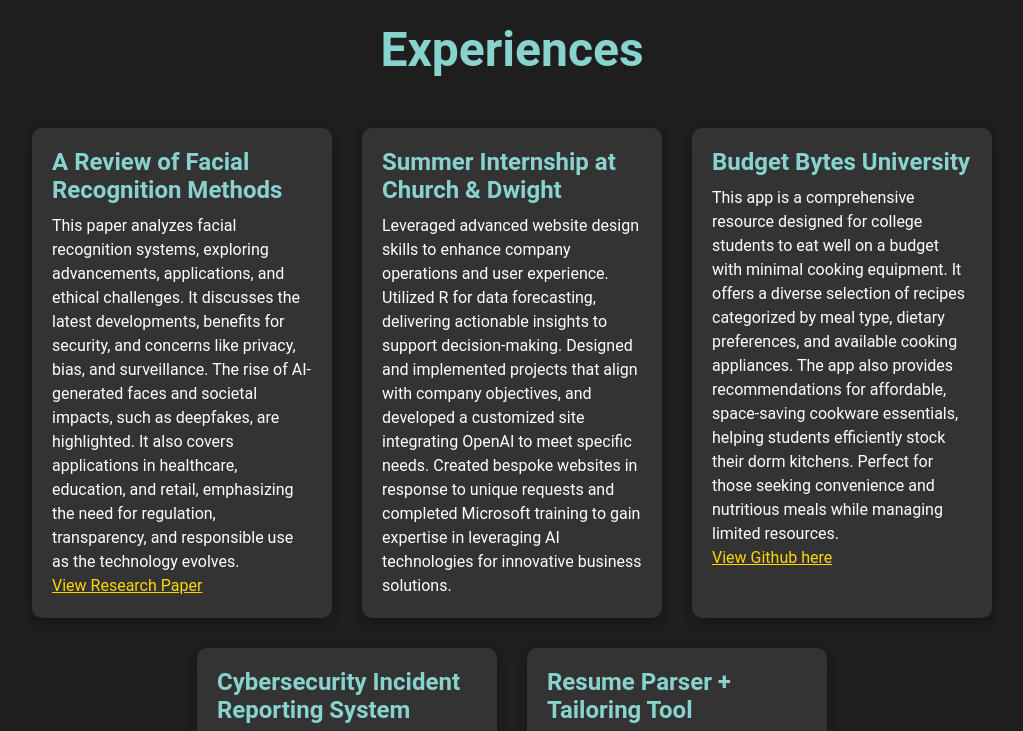
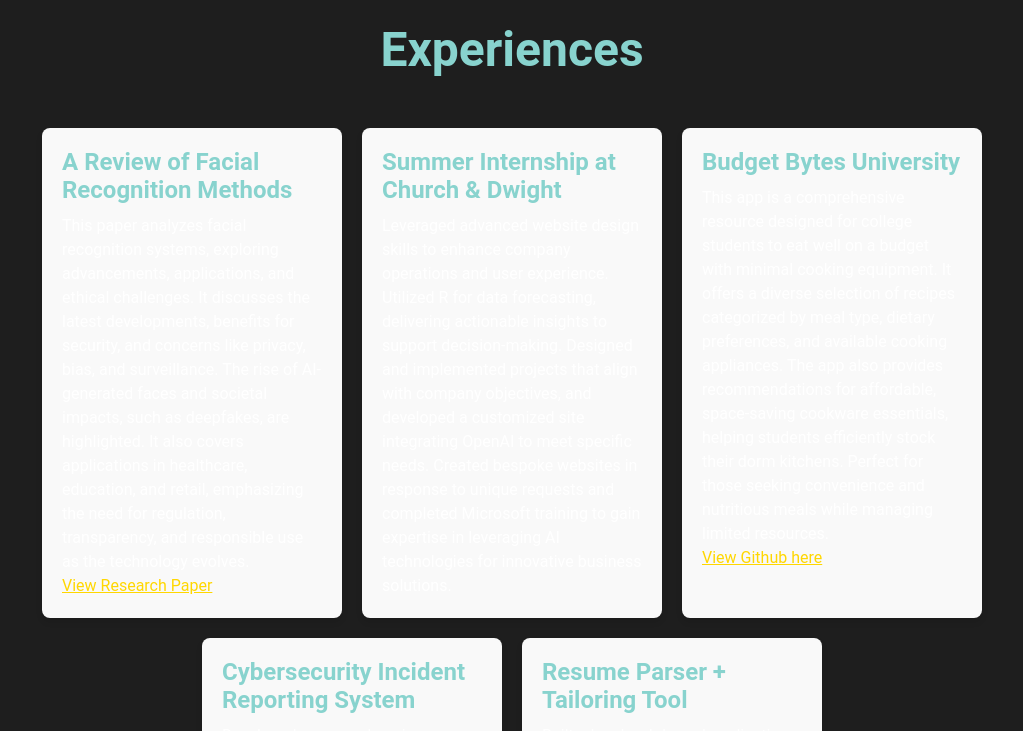
Before and after one commit to SleepyAFR/portfolio, a plain HTML site: page index.html in a window 1280 px wide. Shown: the part 1320-2051 px from the top of the page, without its empty margins (128-1151 px from the left). Drawn offline with Linux system fonts and the light colour scheme.

Commit message:
Update index.html

```diff
--- a/index.html
+++ b/index.html
@@ -5,6 +5,36 @@
     <meta name="viewport" content="width=device-width, initial-scale=1.0">
     <title>Your Portfolio</title>
     <link rel="stylesheet" href="styles.css"> <!-- Link to your CSS file -->
+    <style>
+        .experience-gallery {
+            display: flex;
+            overflow-x: auto;
+            scroll-snap-type: x mandatory;
+            gap: 20px;
+            padding-bottom: 10px;
+            -webkit-overflow-scrolling: touch;
+        }
+
+        .experience-card {
+            min-width: 300px;
+            flex: 0 0 auto;
+            background: #f9f9f9;
+            border-radius: 8px;
+            padding: 20px;
+            scroll-snap-align: start;
+            box-shadow: 0 4px 6px rgba(0, 0, 0, 0.1);
+            max-width: 300px;
+        }
+
+        .experience-gallery::-webkit-scrollbar {
+            height: 8px;
+        }
+
+        .experience-gallery::-webkit-scrollbar-thumb {
+            background: #ccc;
+            border-radius: 4px;
+        }
+    </style>
 </head>
 <body>
     <header>
```
